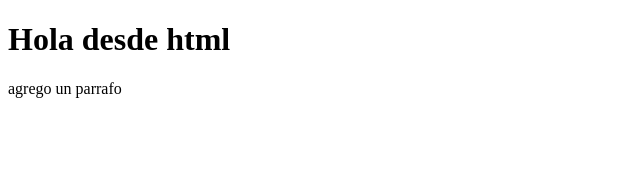
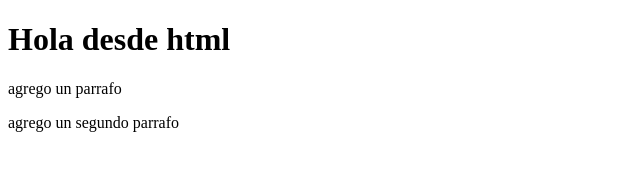
Before and after one commit to AlfonsoTzucDzib/GitEjemplo, a plain HTML site: page index.html in a window 1280 px wide. Shown: the whole page, without its empty margins (0-640 px from the left). Drawn offline with Linux system fonts and the light colour scheme.

Commit message:
Se agrega un segundo parrafo

```diff
--- a/index.html
+++ b/index.html
@@ -8,5 +8,6 @@
 <body>
     <h1>Hola desde html</h1>
     <p>agrego un parrafo</p>
+    <p>agrego un segundo parrafo</p>
 </body>
 </html>
```
